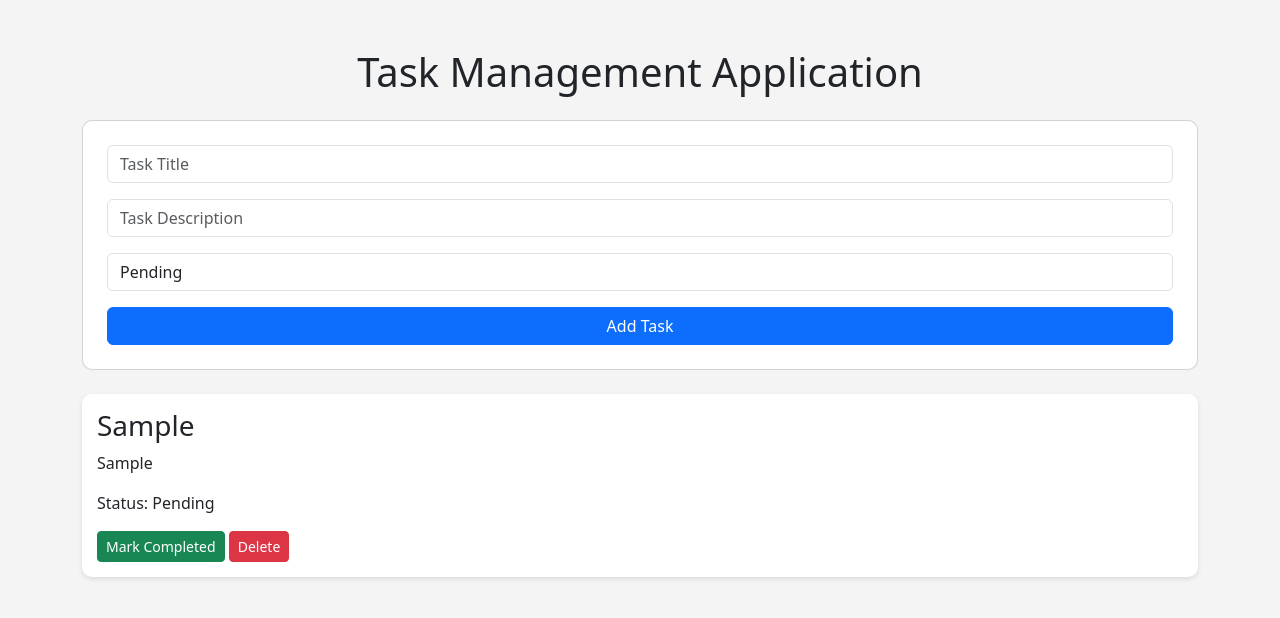
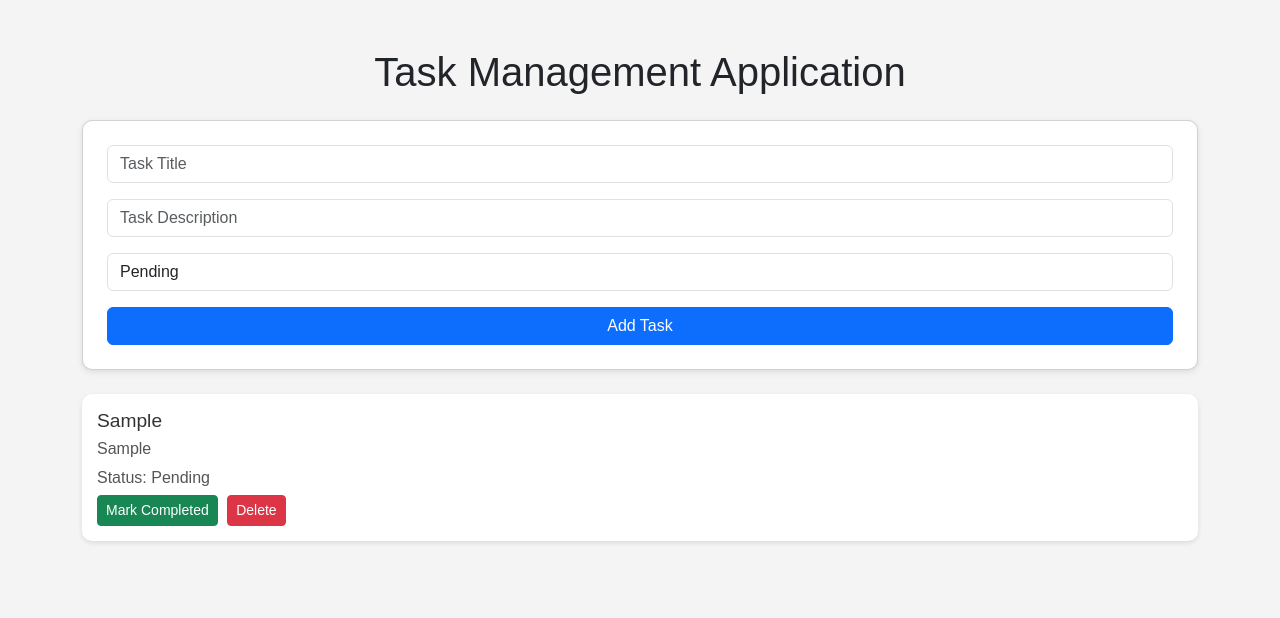
Before and after one commit to kusuruakshitha/task-management, a website: page index.html in a window 1280 px wide. Both pictures are taken after typing "Sample", "Sample" into the empty fields and a click on the button "Add Task". Drawn offline with nearby package versions, Linux system fonts and the light colour scheme.

Commit message:
Updated project structure and files

```diff
--- a/index.html
+++ b/index.html
@@ -25,6 +25,7 @@
     <div id="taskList" class="mt-4"></div>
   </div>
 
- <script src="script.js"></script>
+  <!-- Script must be at the end -->
+  <script src="script.js"></script>
 </body>
 </html>
--- a/public/style.css
+++ /dev/null
@@ -1,15 +0,0 @@
-body {
-  background-color: #f4f4f4;
-}
-
-.card {
-  border-radius: 10px;
-}
-
-.task {
-  background: white;
-  padding: 15px;
-  margin-top: 15px;
-  border-radius: 10px;
-  box-shadow: 0 2px 5px rgba(0,0,0,0.1);
-}
--- a/public/script.js
+++ b/script.js
@@ -1,3 +1,4 @@
+// Load tasks from localStorage or start with empty array
 let tasks = JSON.parse(localStorage.getItem("tasks")) || [];
 
 /* ADD TASK */
@@ -21,6 +22,7 @@ window.addTask = function() {
   tasks.push(task);
   localStorage.setItem("tasks", JSON.stringify(tasks));
 
+  // Clear inputs
   title.value = "";
   description.value = "";
 
@@ -42,7 +44,6 @@ function loadTasks() {
       <h3>${task.title}</h3>
       <p>${task.description}</p>
       <p>Status: ${task.status}</p>
-
       <button class="btn btn-success btn-sm" onclick="updateStatus(${task.id})">Mark Completed</button>
       <button class="btn btn-danger btn-sm" onclick="deleteTask(${task.id})">Delete</button>
     </div>
--- /dev/null
+++ b/style.css
@@ -0,0 +1,32 @@
+body {
+  background-color: #f4f4f4;
+  font-family: Arial, sans-serif;
+}
+
+.card {
+  border-radius: 10px;
+  box-shadow: 0 2px 6px rgba(0,0,0,0.1);
+}
+
+.task {
+  background: white;
+  padding: 15px;
+  margin-top: 15px;
+  border-radius: 10px;
+  box-shadow: 0 2px 5px rgba(0,0,0,0.1);
+}
+
+.task h3 {
+  margin: 0;
+  font-size: 1.2rem;
+  color: #333;
+}
+
+.task p {
+  margin: 5px 0;
+  color: #555;
+}
+
+.btn-sm {
+  margin-right: 5px;
+}
```
